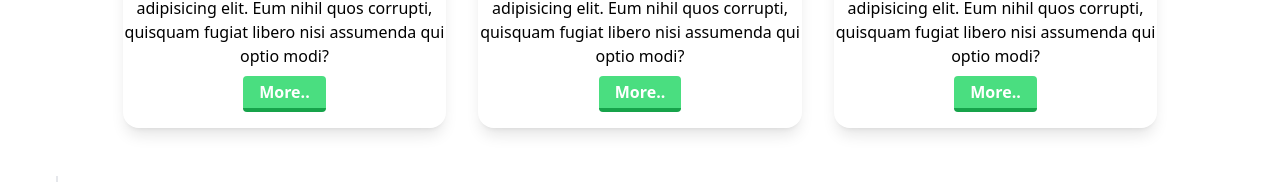
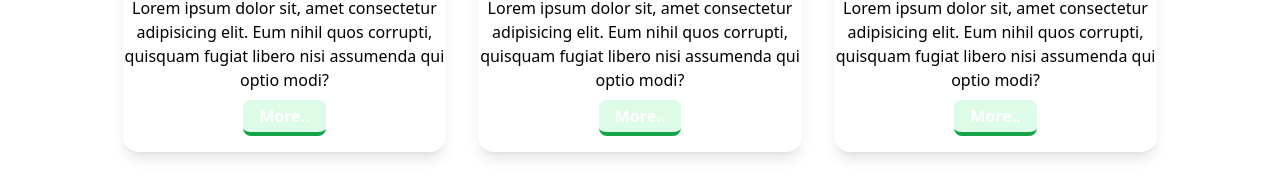
Before and after one commit to SIShanto/added-saiyan, a Nuxt app: page / in a window 1280 px wide. Shown: the part 2115-2297 px from the top of the page. Built offline with nearby package versions, Linux system fonts and the light colour scheme.

Commit message:
I changed classes in button, added hover ease out

```diff
--- a/pages/index.vue
+++ b/pages/index.vue
@@ -155,7 +155,7 @@
           </div>
         </div>
       </div>
-    </section>
+    </section>-lg transition duration-150 ease-out hover:ease-in
     <section>
       <div class="mx-auto text-center mb-10 max-w-6xl">
         <h1
@@ -171,15 +171,15 @@
       <div class="flex flex-col md:flex-row m-auto w-5/6 text-center  ">
         <div class="m-4 shadow-lg overflow-hidden pb-4 rounded-b-2xl  flex flex-col content-center items-center justify-center ">
           <img src="https://images.pexels.com/photos/265216/pexels-photo-265216.jpeg" alt="crop image " srcset="">Lorem ipsum dolor sit, amet consectetur adipisicing elit. Eum nihil quos corrupti, quisquam fugiat libero nisi assumenda qui optio modi?
-          <button type="submit" class="bg-green-400 hover:bg-green-300 text-white font-bold py-1 px-4 border-b-4 border-green-600 hover:border-green-400  rounded mt-2" >More..</button>
+          <button type="submit" class="bg-green-100 hover:bg-green-300 text-white font-bold py-1 px-4 border-b-4 border-green-600 hover:border-green-400  rounded-lg transition duration-300 ease-out hover:ease-in mt-2" >More..</button>
         </div>
         <div class="m-4 shadow-lg  overflow-hidden pb-4 rounded-b-2xl flex flex-col content-center items-center justify-center ">
           <img src="https://images.pexels.com/photos/265216/pexels-photo-265216.jpeg" alt="crop image " srcset="">Lorem ipsum dolor sit, amet consectetur adipisicing elit. Eum nihil quos corrupti, quisquam fugiat libero nisi assumenda qui optio modi?
-          <button type="submit" class="bg-green-400 hover:bg-green-300 text-white font-bold py-1 px-4 border-b-4 border-green-600 hover:border-green-400  rounded mt-2">More..</button>
+          <button type="submit" class="bg-green-100 hover:bg-green-300 text-white font-bold py-1 px-4 border-b-4 border-green-600 hover:border-green-400  rounded-lg transition duration-300 ease-out hover:ease-in mt-2">More..</button>
         </div>
         <div class=" m-4 pb-4 shadow-lg overflow-hidden rounded-b-2xl flex flex-col content-center items-center justify-center ">
           <img src="https://images.pexels.com/photos/265216/pexels-photo-265216.jpeg" alt="crop image " srcset="">Lorem ipsum dolor sit, amet consectetur adipisicing elit. Eum nihil quos corrupti, quisquam fugiat libero nisi assumenda qui optio modi?
-          <button type="submit" class="bg-green-400 hover:bg-green-300 text-white font-bold py-1 px-4 border-b-4 border-green-600 hover:border-green-400 rounded mt-2">More..</button>
+          <button type="submit" class="bg-green-100 hover:bg-green-300 text-white font-bold py-1 px-4 border-b-4 border-green-600 hover:border-green-400 rounded-lg transition duration-300 ease-out hover:ease-in mt-2">More..</button>
         </div>
       </div>
     </section>
```
